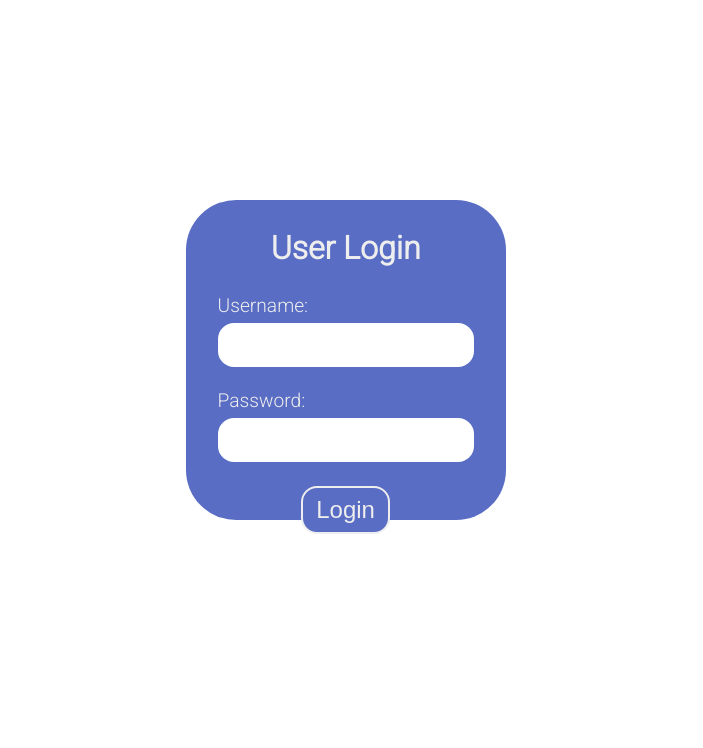
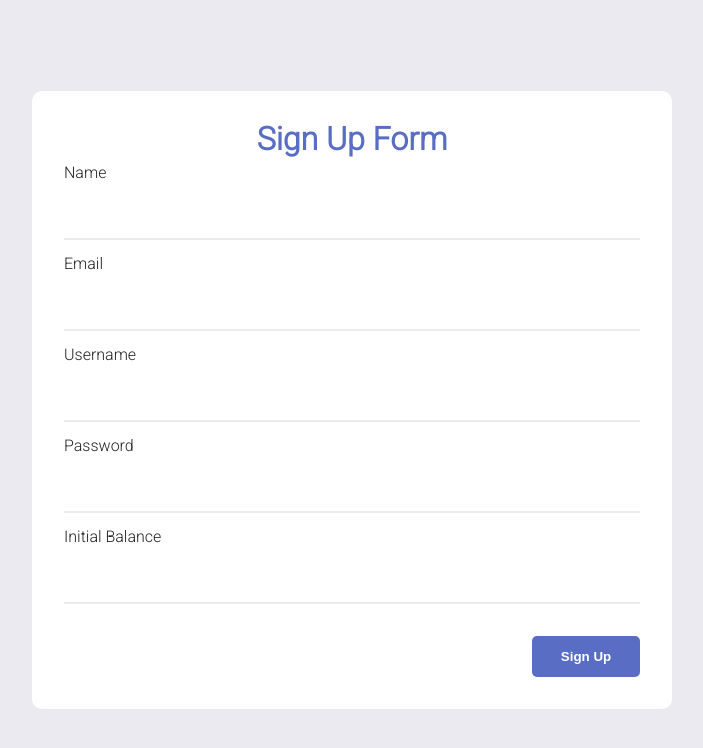
Before and after one commit to eefborromeo/banking-app, a React (Create React App) app: page /user/signup in a window 1280 px wide. Shown: the top 748 px of the page, without its empty margins (288-991 px from the left). Built offline with nearby package versions, Linux system fonts and the light colour scheme.

Commit message:
adds user signup form functionality

```diff
--- a/src/App.js
+++ b/src/App.js
@@ -19,6 +19,8 @@ function App() {
     <ThemeProvider className="App" theme={theme}>
       <Routes>
         <Route index element={<Home />} />
+        <Route path="user/signup" element={<UserSignUpForm />} />
+        <Route path="user/login" element={<UserLoginForm />} />
         <Route path="admin" element={<Layout />}>
           <Route index element={<Dashboard />} />
           <Route path="users" element={<AllUsers />} />
@@ -26,8 +28,6 @@ function App() {
           <Route path="users/:id" element={<User />} />
         </Route>
         <Route path="user" element={<Layout />}>
-          <Route path="signup" element={<UserSignUpForm />} />
-          <Route path="login" element={<UserLoginForm />} />
           <Route path=":id" element={<User />} />
         </Route>
       </Routes>
--- a/src/pages/UserLoginForm.js
+++ b/src/pages/UserLoginForm.js
@@ -1,5 +1,4 @@
 import React, { useState } from "react";
-import { useNavigate } from "react-router-dom";
 import styled from "styled-components";
 import useStore from "../store";
 
@@ -11,7 +10,6 @@ export default function UserLoginForm() {
         username: '',
         password: ''
     })
-    const navigate = useNavigate();
 
     const handleChange = (e) => {
         const key = e.target.name;
@@ -36,8 +34,6 @@ export default function UserLoginForm() {
         if (matchedUser) {
             const user = users.find(user => user.username === values.username);
             logIn(user.id);
-            navigate(`/user/${user.id}`)
-            console.log(currentUser);
         } else {
             alert('User not found');
         }
--- a/src/pages/UserSignUpForm.js
+++ b/src/pages/UserSignUpForm.js
@@ -1,27 +1,75 @@
-import React from "react";
+import React, { useState } from "react";
+import { useNavigate } from "react-router-dom";
 import styled from "styled-components";
+import useStore from "../store";
 
 export default function UserSignUpForm() {
+    const navigate = useNavigate();
+    const users = useStore((state) => state.users);
+    const addUser = useStore((state) => state.addUser);
+    const [userInfo, setUserInfo] = useState({
+        name: '',
+        email: '',
+        username: '',
+        password: '',
+        balance: 0,
+    })
+
+    const handleChange = (e) => {
+        const key = e.target.id;
+        const value = e.target.id;
+        setUserInfo({
+            ...userInfo,
+            [key]: value,
+        })
+    }
+
+    const handleSubmit = (e) => {
+        e.preventDefault();
+        const { name, email, username, password, balance } = userInfo;
+
+        const user = {
+            id: users.length + 1,
+            name,
+            email,
+            username,
+            password,
+            balance: parseInt(balance)
+        }
+
+        const nameList = users.map((user) => user.name);
+
+        if (nameList.includes(name)) {
+            alert(`the name "${name}" is already taken`);
+        }
+        addUser(user);
+
+        navigate(`/user/${user.id}`);
+    }
     return (
         <Background>
             <Container>
                 <h1>Sign Up Form</h1>
-                <Form >
+                <Form onSubmit={handleSubmit}>
                     <div>
                         <label htmlFor="name">Name</label>
-                        <input type="text" id="name" />
+                        <input type="text" id="name" onChange={handleChange} />
+                    </div>
+                    <div>
+                        <label htmlFor="email">Email</label>
+                        <input type="email" id="email" onChange={handleChange} />
                     </div>
                     <div>
                         <label htmlFor="username">Username</label>
-                        <input type="text" id="username" />
+                        <input type="text" id="username" onChange={handleChange}/>
                     </div>
                     <div>
                         <label htmlFor="password">Password</label>
-                        <input type="password" id="password" />
+                        <input type="password" id="password" onChange={handleChange}/>
                     </div>
                     <div>
                         <label htmlFor="balance">Initial Balance</label>
-                        <input type="number" id="balance" />
+                        <input type="number" id="balance" onChange={handleChange} />
                     </div>
                     <button type="submit">Sign Up</button>
                 </Form>
```
